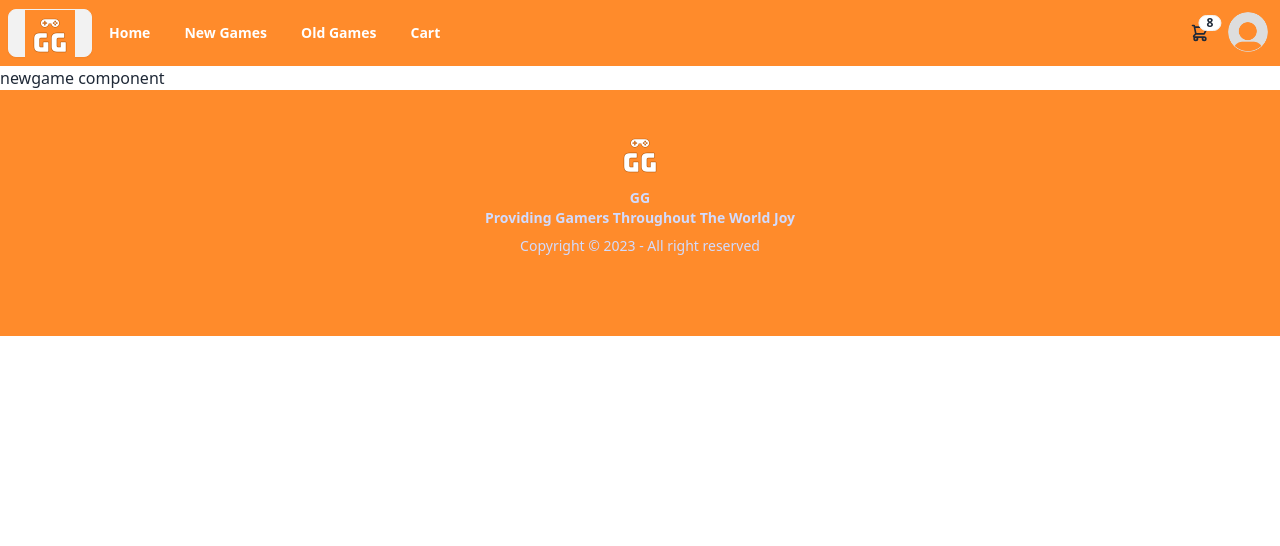
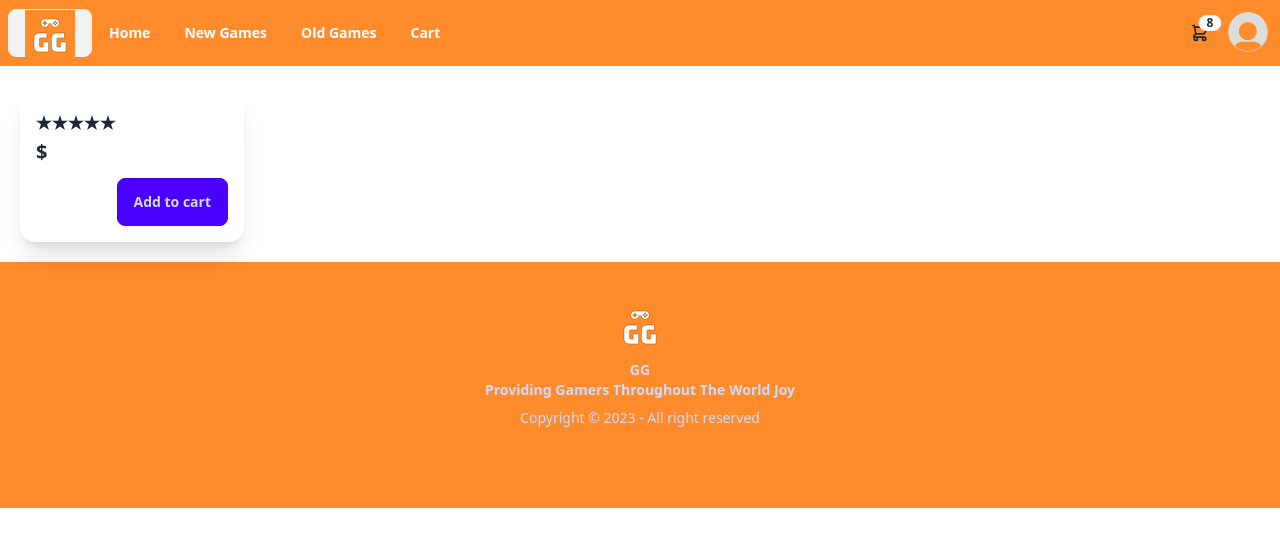
Before and after one commit to JoanG5/CIS3630_Final, a React (Vite) app: page /newgames in a window 1280 px wide. Shown: the top 546 px of the page. Built offline with nearby package versions, Linux system fonts and the light colour scheme.

Commit message:
started shoppin page

```diff
--- a/index.html
+++ b/index.html
@@ -6,7 +6,7 @@
     <meta name="viewport" content="width=device-width, initial-scale=1.0" />
     <title>CIS 3630 Final</title>
   </head>
-  <body>
+  <body class="bg-white">
     <div id="root"></div>
     <script type="module" src="/src/main.jsx"></script>
   </body>
--- a/src/components/Card.jsx
+++ b/src/components/Card.jsx
@@ -2,7 +2,7 @@ import React from 'react'
 
 function Card( props ) {
   return (
-    <div className="card card-compact w-96 bg-base-100 shadow-xl">
+    <div className="card card-compact w-96 bg-base-100 shadow-xl m-5">
         <figure><img src={props.image} alt={props.alt} /></figure>
         <div className="card-body">
             <h2 className="card-title">{props.title}</h2>
--- /dev/null
+++ b/src/components/CardItem.jsx
@@ -0,0 +1,27 @@
+import React from 'react'
+
+function CardItem( props ) {
+  return (
+    <div className="card w-56 bg-base-100 card-compact shadow-xl m-5 ">
+        <figure><img src={props.image} alt={props.alt} /></figure>
+        <div className="card-body">
+            <h2 className="card-title">{props.title}</h2>
+
+            <div className="rating rating-sm pointer-events-none">
+                <input type="radio" name="rating-1" className="mask mask-star" />
+                <input type="radio" name="rating-1" className="mask mask-star" />
+                <input type="radio" name="rating-1" className="mask mask-star" />
+                <input type="radio" name="rating-1" className="mask mask-star" />
+                <input type="radio" name="rating-1" className="mask mask-star" checked />
+            </div>
+
+            <h2 className="card-title">${props.price}</h2>
+            <div className="card-actions justify-end">
+            <button className="btn btn-primary">Add to cart</button>
+            </div>
+        </div>
+    </div>
+  )
+}
+
+export default CardItem
--- a/src/components/CardSide.jsx
+++ b/src/components/CardSide.jsx
@@ -3,14 +3,18 @@ import React from 'react'
 function CardSide( props ) {
   return (
     <div className="card lg:card-side bg-base-100 shadow-xl m-5">
-        <figure><img src={props.image} alt={props.alt} style={{ width: '400px', height: '400px' }} /></figure>
-            <div className="card-body max-w-sm">
-                <h1 className="card-title uppercase">{props.title}</h1>
-                <p>{props.description}</p>
-                <div className="card-actions justify-end">
-                <button className="btn btn-primary">Go</button>
+
+        <figure><img src={props.image} alt={props.alt} style={{ minWidth: '400px', minHeight: '400px' }} /></figure>
+
+
+        <div className="card-body max-w-sm">
+            <h1 className="card-title uppercase">{props.title}</h1>
+            <p>{props.description}</p>
+            <div className="card-actions justify-end">
+              <button className="btn btn-primary">Go</button>
             </div>
         </div>
+
     </div>
   )
 }
--- a/src/pages/AppRouter.jsx
+++ b/src/pages/AppRouter.jsx
@@ -1,5 +1,6 @@
 import { Route, Routes } from "react-router-dom";
 import Home from "./Home";
+import NewGames from "./NewGames";
 import Navbar from "../components/Navbar";
 import Footer from "../components/Footer";
 
@@ -8,8 +9,8 @@ function AppRouter() {
     <>
       <Navbar/>
       <Routes>
-        <Route path="/" element={<Home />}/>
-        <Route path="/newgames" element={"newgame component"}/>
+        <Route path="/" element={<Home/>}/>
+        <Route path="/newgames" element={<NewGames/>}/>
         <Route path="/oldgames" element={"oldgame component"}/>
         <Route path="/cart" element={"cart component"}/>
         <Route path="*" element={"404 component"}/>
--- a/src/pages/Home.jsx
+++ b/src/pages/Home.jsx
@@ -47,7 +47,7 @@ function Home() {
         <div className='flex flex-wrap justify-evenly mb-40 mt-10'>
 
             <CardSide
-                image={oldgames}
+                image={newgames}
                 alt="Old Games"
                 title="Checkout The Classics!"
                 description="Dive in to find the nostalgic games that made your childhood!
--- /dev/null
+++ b/src/pages/NewGames.jsx
@@ -0,0 +1,12 @@
+import React from 'react'
+import CardItem from '../components/CardItem'
+
+function NewGames() {
+  return (
+    <div>
+        <CardItem/>
+    </div>
+  )
+}
+
+export default NewGames
```
